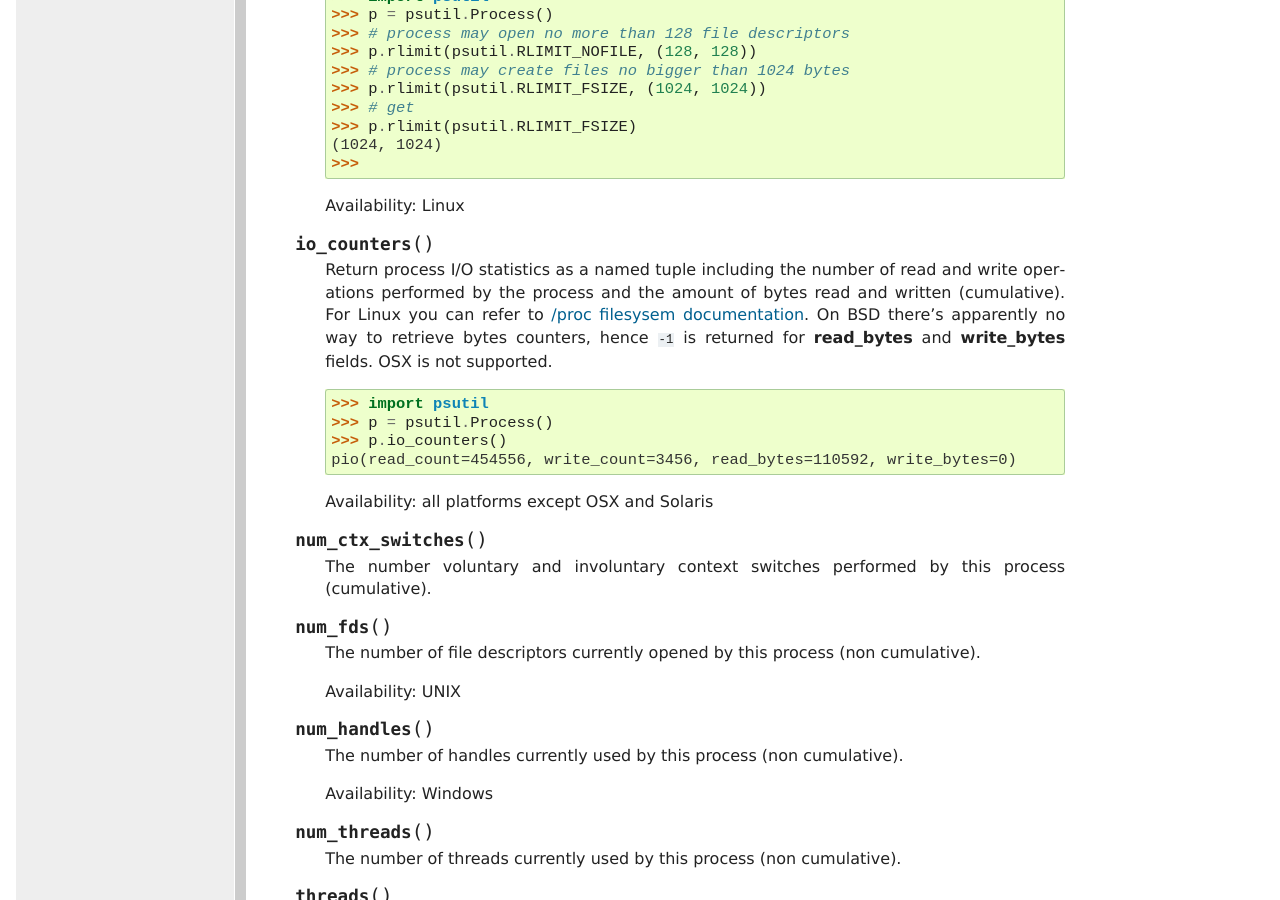
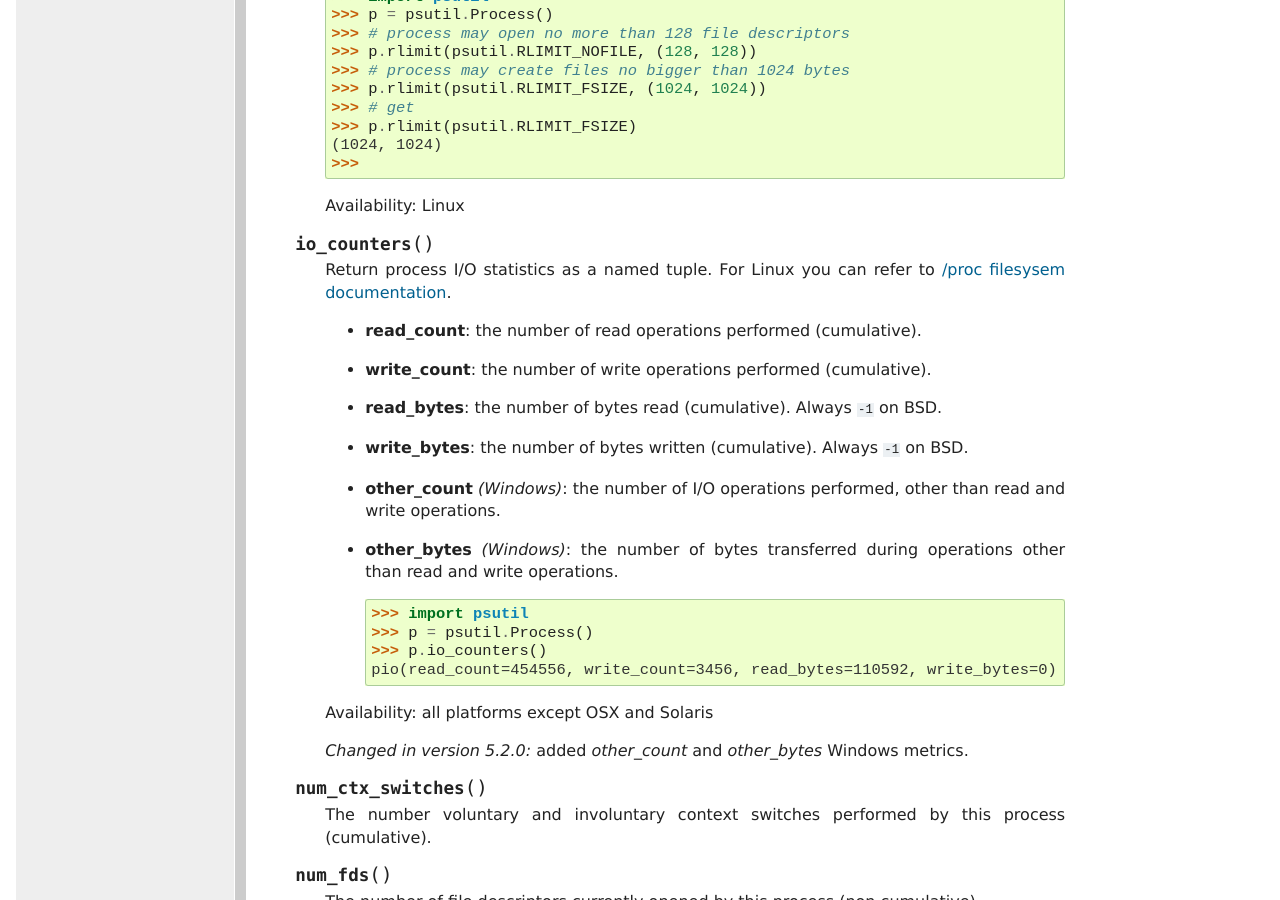
Before and after one commit to giampaolo/psutil, a Sphinx documentation site: the page built from docs/index.rst, in a window 1280 px wide and 900 px high, scrolled down 19192 px. Built offline with Sphinx 7.4.7, drawn with Linux system fonts in a browser that asks for light colours; formulas are drawn with MathJax 3.

Commit message:
fix #976 / windows / io_counters(): add 2 new fields

```diff
--- a/HISTORY.rst
+++ b/HISTORY.rst
@@ -8,6 +8,8 @@
 **Enhancements**
 
 - 971_: [Linux] Add psutil.sensors_fans() function.  (patch by Nicolas Hennion)
+- 976_: [Windows] Process.io_counters() has 2 new fields: *other_count* and
+  *other_bytes*.
 
 5.1.3
 =====
--- a/docs/index.rst
+++ b/docs/index.rst
@@ -1213,13 +1213,20 @@ Process class
 
   .. method:: io_counters()
 
-    Return process I/O statistics as a named tuple including the number of read
-    and write operations performed by the process and the amount of bytes read
-    and written (cumulative). For Linux you can refer to
+    Return process I/O statistics as a named tuple.
+    For Linux you can refer to
     `/proc filesysem documentation <https://www.kernel.org/doc/Documentation/filesystems/proc.txt>`__.
-    On BSD there's apparently no way to retrieve bytes counters, hence ``-1``
-    is returned for **read_bytes** and **write_bytes** fields. OSX is not
-    supported.
+
+    - **read_count**: the number of read operations performed (cumulative).
+    - **write_count**: the number of write operations performed (cumulative).
+    - **read_bytes**: the number of bytes read (cumulative).
+      Always ``-1`` on  BSD.
+    - **write_bytes**: the number of bytes written (cumulative).
+      Always ``-1`` on  BSD.
+    - **other_count** *(Windows)*: the number of I/O operations performed,
+      other than read and write operations.
+    - **other_bytes** *(Windows)*: the number of bytes transferred during
+      operations other than read and write operations.
 
       >>> import psutil
       >>> p = psutil.Process()
@@ -1227,6 +1234,9 @@ Process class
       pio(read_count=454556, write_count=3456, read_bytes=110592, write_bytes=0)
 
     Availability: all platforms except OSX and Solaris
+
+    .. versionchanged:: 5.2.0 added *other_count* and *other_bytes* Windows
+      metrics.
 
   .. method:: num_ctx_switches()
 
```
Also changed, not shown: 4 other files.
